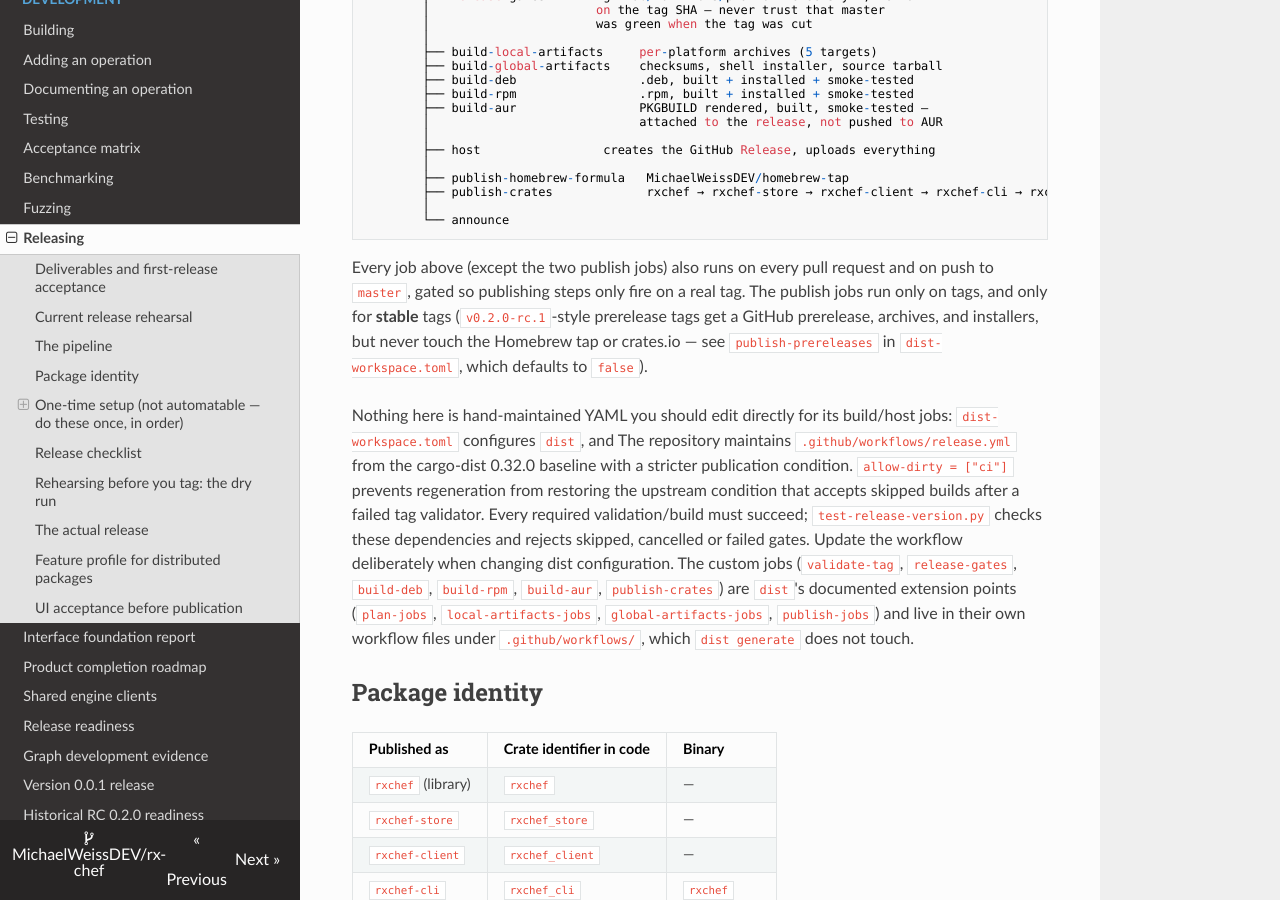
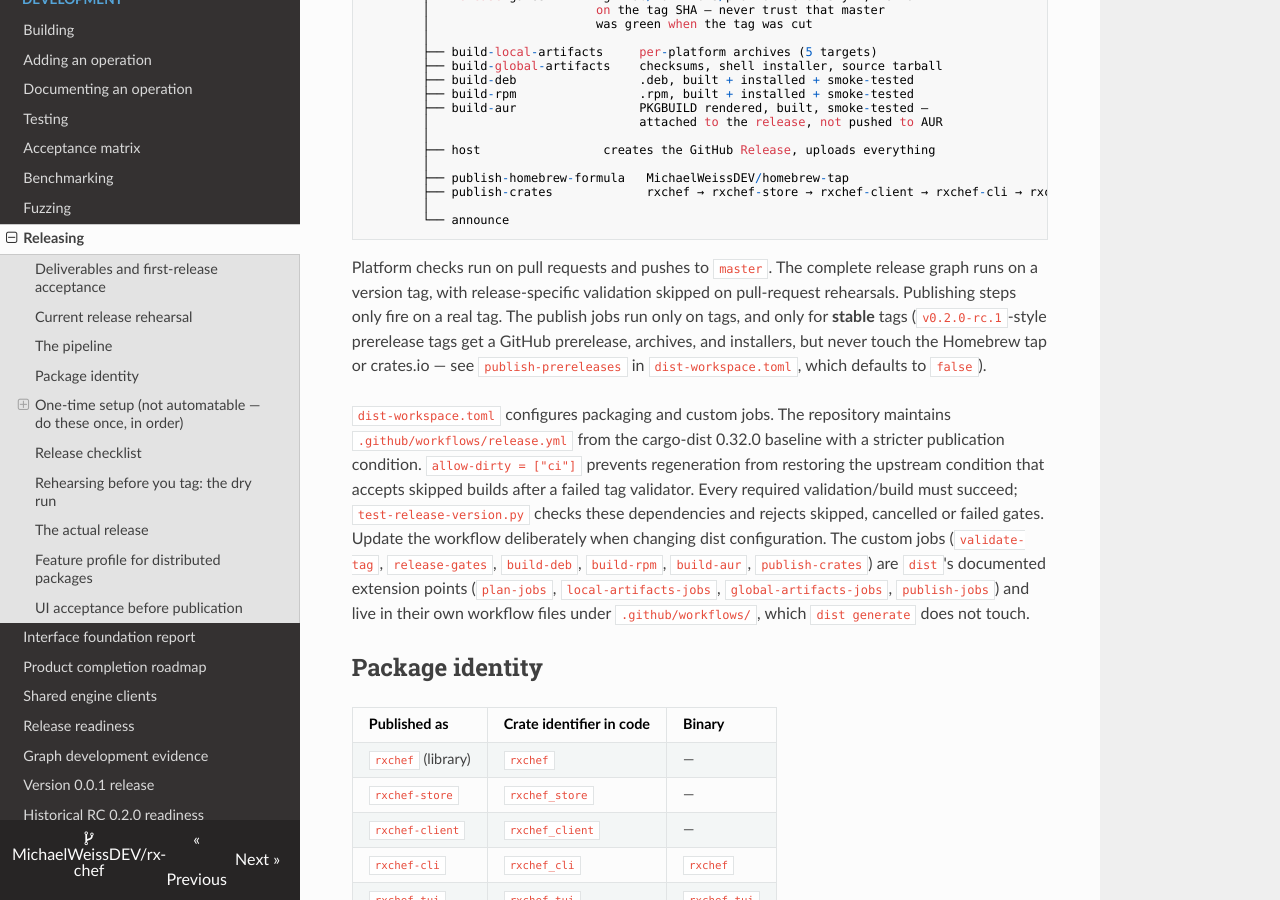
Before and after one commit to MichaelWeissDEV/rx-chef, an MkDocs documentation site: the page built from docs/development/releasing.md, in a window 1280 px wide and 900 px high, scrolled down 2304 px. Built offline with MkDocs 1.6.1, drawn with Linux system fonts in a browser that asks for light colours; nearby versions of some CDN libraries; some of the changed text lies outside the part shown.

````diff
--- a/docs/development/releasing.md
+++ b/docs/development/releasing.md
@@ -115,15 +115,14 @@
         └── announce
 ```
 
-Every job above (except the two publish jobs) also runs on every pull
-request and on push to `master`, gated so publishing steps only fire on a
-real tag. The publish jobs run only on tags, and only for **stable** tags
+Platform checks run on pull requests and pushes to `master`. The complete
+release graph runs on a version tag, with release-specific validation skipped
+on pull-request rehearsals. Publishing steps only fire on a real tag. The publish jobs run only on tags, and only for **stable** tags
 (`v0.2.0-rc.1`-style prerelease tags get a GitHub prerelease, archives, and
 installers, but never touch the Homebrew tap or crates.io — see
 `publish-prereleases` in `dist-workspace.toml`, which defaults to `false`).
 
-Nothing here is hand-maintained YAML you should edit directly for its
-build/host jobs: `dist-workspace.toml` configures `dist`, and
+`dist-workspace.toml` configures packaging and custom jobs.
 The repository maintains `.github/workflows/release.yml` from the cargo-dist
 0.32.0 baseline with a stricter publication condition. `allow-dirty = ["ci"]`
 prevents regeneration from restoring the upstream condition that accepts skipped
@@ -303,12 +302,11 @@
    cargo-dist's plan may prepare a GitHub draft before custom validation; failed
    acceptance blocks the publishing/announcement jobs. A draft is not approval.
 
-The generated cargo-dist release workflow still builds archives/installers and
+The maintained cargo-dist release workflow builds archives/installers and
 attaches workbench packages, with prereleases excluded from stable package
-publication. This change does not publish a tag, dispatch CI, upload artifacts,
-change repository environments or mark the current UI accepted. Validate the
-release rules with `python3 scripts/test-ui-acceptance.py`, `actionlint` and
-`dist generate --check` before using them.
+publication. Validate release rules with `python3 scripts/test-release-version.py`,
+`python3 scripts/test-ui-acceptance.py` and `actionlint`. `dist generate --check`
+checks the other generated surfaces; CI generation is deliberately disabled.
 
 Tag validation installs `rustfmt` explicitly: the minimal Rust profile does not
 include the formatter used by `xtask check-registry`. Registry diagnostics remain
````
Also changed, not shown: 2 other files.
